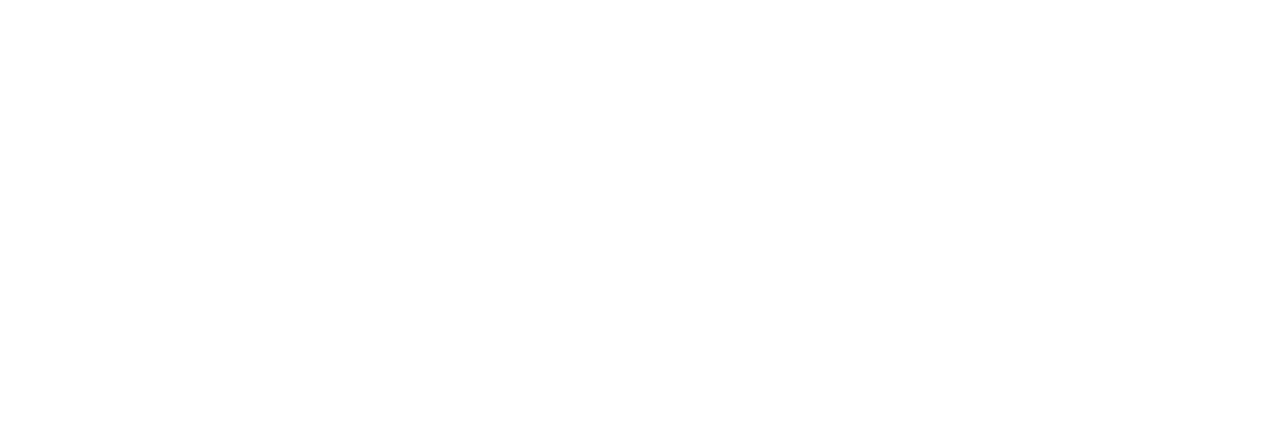
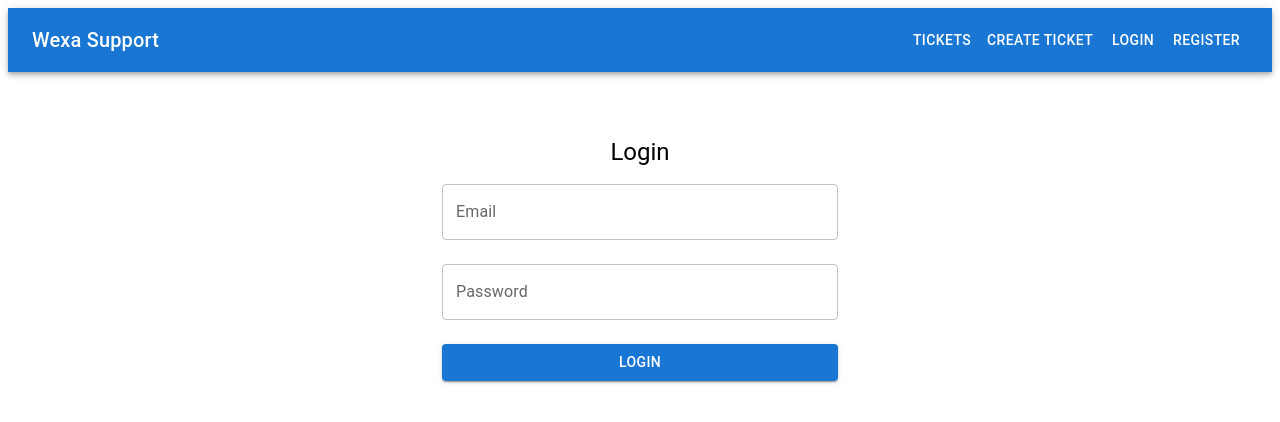
Before and after one commit to gunjitdhakar15/helpdesk-ai, a React (Vite) app in the folder frontend/: page /login in a window 1280 px wide. Before the commit this address had no page. Shown: the top 422 px of the page. Built offline with nearby package versions, Linux system fonts and the light colour scheme.

Commit message:
Update App.js

```diff
--- a/frontend/src/App.jsx
+++ b/frontend/src/App.jsx
@@ -1,18 +1,20 @@
-// src/App.jsx
-import React from "react";
-import { BrowserRouter as Router, Routes, Route } from "react-router-dom";
-
-import Login from "./pages/Login.jsx";
-import Register from "./pages/Register.jsx";
-import Dashboard from "./pages/Dashboard.jsx";
+import { BrowserRouter as Router, Routes, Route, Navigate } from "react-router-dom";
+import Login from "./pages/Login";
+import Register from "./pages/Register";
+import Dashboard from "./pages/Dashboard";
+import Navbar from "./components/Navbar";
 
 function App() {
+  const isAuthenticated = !!localStorage.getItem("token");
+
   return (
     <Router>
+      <Navbar />
       <Routes>
-        <Route path="/" element={<Login />} />
+        <Route path="/" element={<Navigate to={isAuthenticated ? "/dashboard" : "/login"} />} />
+        <Route path="/login" element={<Login />} />
         <Route path="/register" element={<Register />} />
-        <Route path="/dashboard" element={<Dashboard />} />
+        <Route path="/dashboard" element={isAuthenticated ? <Dashboard /> : <Navigate to="/login" />} />
       </Routes>
     </Router>
   );
```
